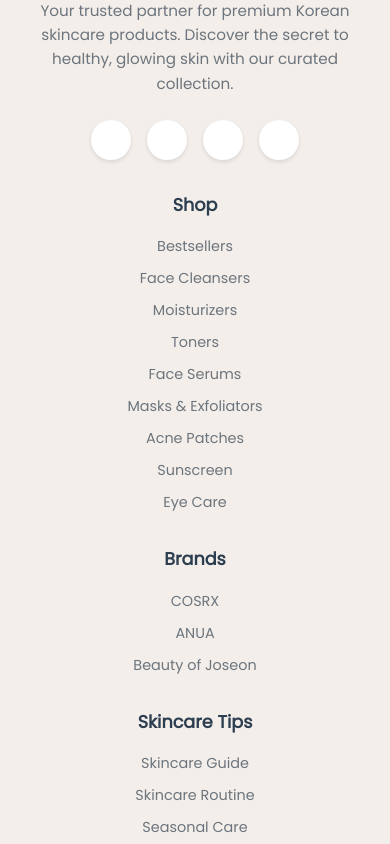
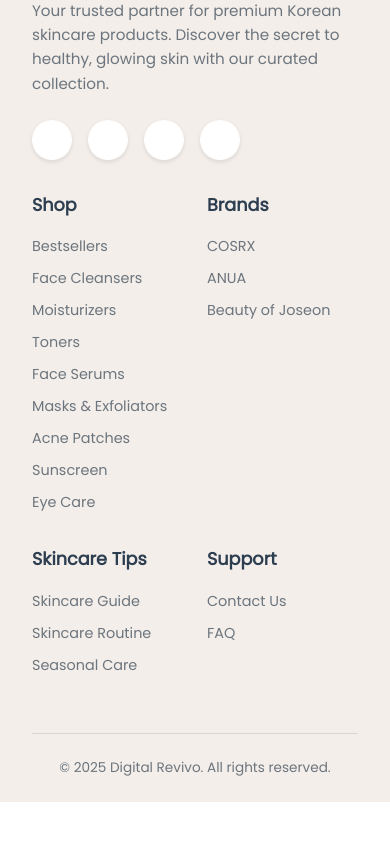
Before and after one commit to ch103-thc/digital-revivo, a SvelteKit app: page / in a window 390 px wide. Shown: the part 7440-8284 px from the top of the page. After the commit the page ends 8242 px from the top, so only its background shows below. Built offline with nearby package versions, Linux system fonts and the light colour scheme; some icons are missing.

Commit message:
updated footer

```diff
--- a/src/routes/+layout.svelte
+++ b/src/routes/+layout.svelte
@@ -869,7 +869,6 @@
 			@media (max-width: 768px) {
 				grid-template-columns: 1fr;
 				gap: 2rem;
-				text-align: center;
 			}
 		}
 
@@ -891,10 +890,6 @@
 			.social-links {
 				display: flex;
 				gap: 1rem;
-
-				@media (max-width: 768px) {
-					justify-content: center;
-				}
 
 				a {
 					display: flex;
@@ -920,8 +915,8 @@
 		}
 
 		.footer-links {
-			display: grid;
-			grid-template-columns: repeat(4, 1fr);
+			display: flex;
+			flex-wrap: wrap;
 			gap: 2rem;
 
 			@media (max-width: 768px) {
@@ -935,6 +930,9 @@
 		}
 
 		.footer-column {
+			flex: 1;
+			min-width: 150px;
+
 			h4 {
 				font-size: 1.1rem;
 				margin-bottom: 1rem;
```
